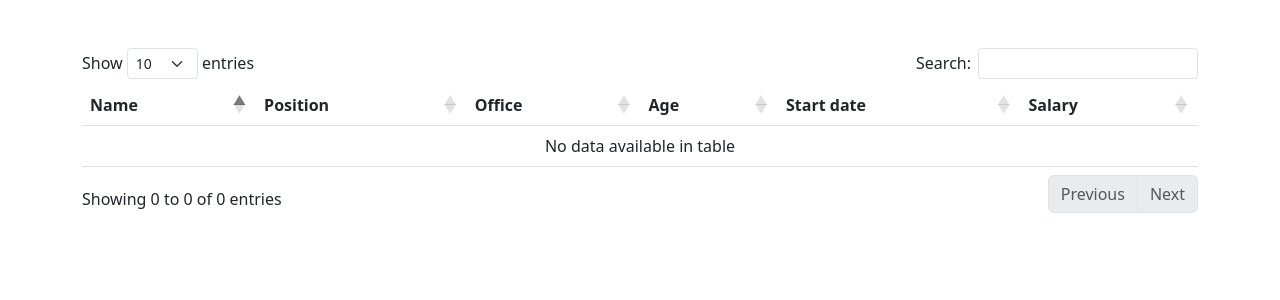
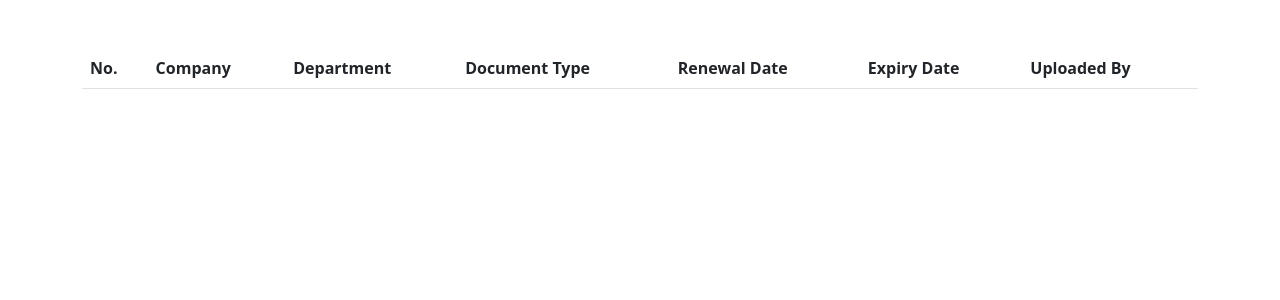
Before and after one commit to danner20000/danner123, a Django app: page /admin_expired/ in a window 1280 px wide. Shown: the top 300 px of the page. Run offline with Django 4.2, Linux system fonts and the light colour scheme; tables that the repository leaves empty hold one stand-in row (values such as "Sample post"); lists and menus that the app fills with data are empty; parts of the project's set-up code (start-up, migrations or seed data) failed here and were passed over; some libraries are stand-ins or nearby versions.

Commit message:
admin-table

```diff
--- a/myenv/pyvenv.cfg
+++ /dev/null
@@ -1,5 +0,0 @@
-home = C:\Users\catal\AppData\Local\Microsoft\WindowsApps\PythonSoftwareFoundation.Python.3.11_qbz5n2kfra8p0
-include-system-site-packages = false
-version = 3.11.6
-executable = C:\Users\catal\AppData\Local\Microsoft\WindowsApps\PythonSoftwareFoundation.Python.3.11_qbz5n2kfra8p0\python.exe
-command = C:\Users\catal\AppData\Local\Microsoft\WindowsApps\PythonSoftwareFoundation.Python.3.11_qbz5n2kfra8p0\python.exe -m venv D:\FileRenewalProject\FileRenewal\myenv
--- a/static/js/admin_api.js
+++ b/static/js/admin_api.js
@@ -23,3 +23,32 @@ document.addEventListener("DOMContentLoaded", function () {
       numberofToRenewFileElement.innerText = `${numberofToRenewFile}`;
     });
 });
+
+document.addEventListener("DOMContentLoaded", function () {
+  fetch("/api/file/expired_documents/")
+    .then((response) => response.json())
+    .then((data) => {
+      const table = document.getElementById("expired");
+      data.forEach((item, index) => {
+        const row = document.createElement("tr");
+        const cells = [
+          "company",
+          "department",
+          "document_type",
+          "renewal_date",
+          "expiry_date",
+          "uploaded_by",
+        ];
+        cells.forEach((key) => {
+          const cell = document.createElement("td");
+          cell.innerText = item[key];
+          row.appendChild(cell);
+        });
+
+        const indexCell = document.createElement("td");
+        indexCell.innerText = index + 1;
+        row.appendChild(indexCell);
+        table.querySelector("tbody").appendChild(row);
+      });
+    });
+});
--- a/template/admin_expired_file.html
+++ b/template/admin_expired_file.html
@@ -3,6 +3,7 @@
   <head>
     <meta charset="UTF-8" />
     <meta name="viewport" content="width=device-width, initial-scale=1.0" />
+    {% load static %}
     <link
       rel="stylesheet"
       href="https://cdnjs.cloudflare.com/ajax/libs/twitter-bootstrap/5.3.0/css/bootstrap.min.css"
@@ -27,15 +28,16 @@
   </style>
   <body>
     <div class="container mt-5">
-      <table id="example" class="table" style="width: 100%">
+      <table id="expired" class="table" style="width: 100%">
         <thead>
           <tr>
-            <th>Name</th>
-            <th>Position</th>
-            <th>Office</th>
-            <th>Age</th>
-            <th>Start date</th>
-            <th>Salary</th>
+            <th scope="col">No.</th>
+            <th scope="col">Company</th>
+            <th scope="col">Department</th>
+            <th scope="col">Document Type</th>
+            <th scope="col">Renewal Date</th>
+            <th scope="col">Expiry Date</th>
+            <th scope="col">Uploaded By</th>
           </tr>
         </thead>
         <tbody></tbody>
@@ -43,6 +45,7 @@
     </div>
   </body>
 </html>
+<script src="{% static 'js/admin_api.js' %}"></script>
 <script src="https://code.jquery.com/jquery-3.7.0.js"></script>
 <script src="https://cdn.datatables.net/1.13.6/js/jquery.dataTables.min.js"></script>
 <script src="https://cdn.datatables.net/1.13.6/js/dataTables.bootstrap5.min.js"></script>
```
Also changed, not shown: static/js/admin_table.js (added, +28 -0 lines), 9 other files.
